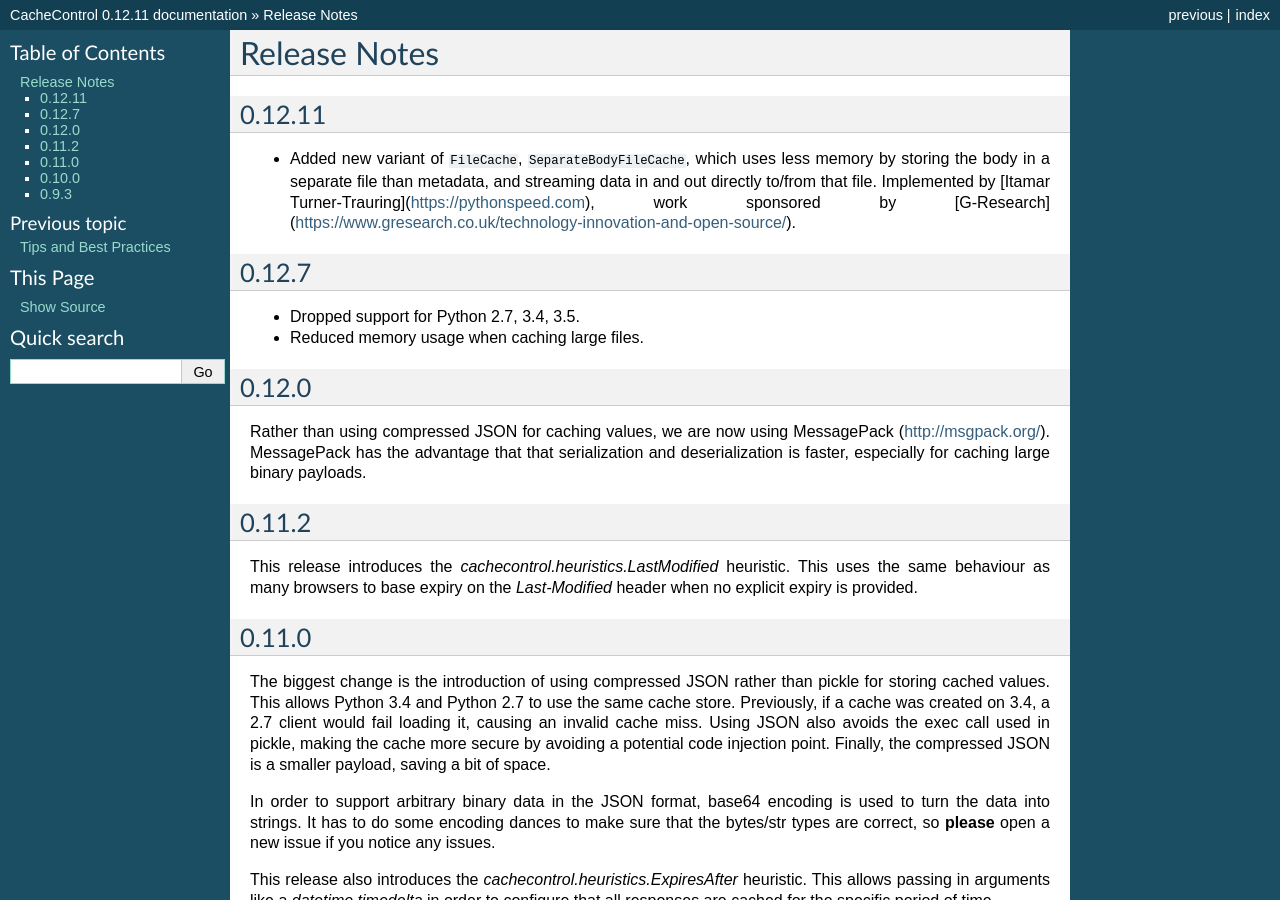
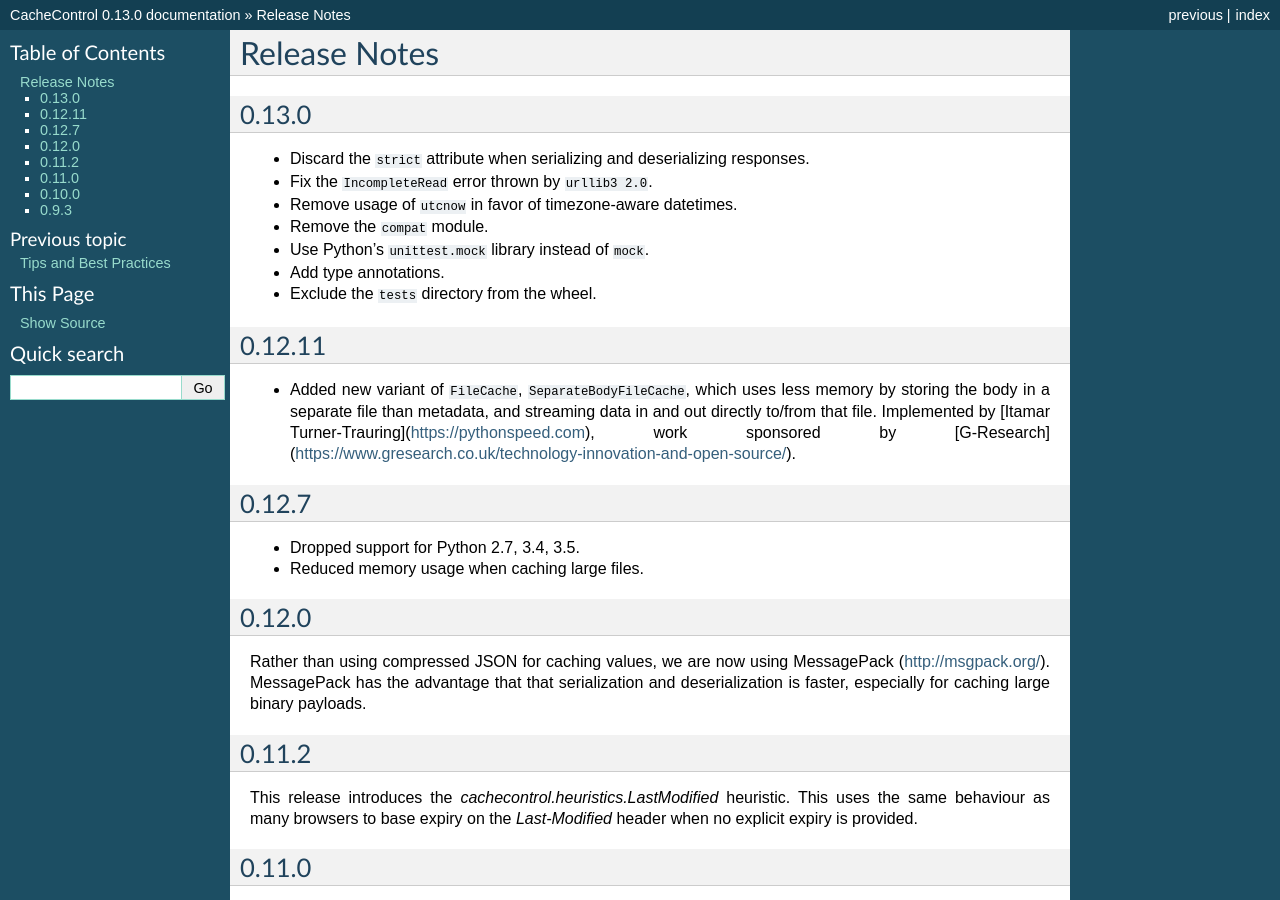
Before and after one commit to psf/cachecontrol, a Sphinx documentation site: the page built from docs/release_notes.rst, in a window 1280 px wide and 900 px high. Built offline with Sphinx 7.4.7, drawn with Linux system fonts in a browser that asks for light colours; some of the changed text lies outside the part shown.

Commit message:
Release 0.13.0
Signed-off-by: Frost Ming <me@frostming.com>

```diff
--- a/cachecontrol/__init__.py
+++ b/cachecontrol/__init__.py
@@ -8,7 +8,7 @@
 """
 __author__ = "Eric Larson"
 __email__ = "eric@ionrock.org"
-__version__ = "0.12.11"
+__version__ = "0.13.0"
 
 from cachecontrol.adapter import CacheControlAdapter
 from cachecontrol.controller import CacheController
--- a/docs/conf.py
+++ b/docs/conf.py
@@ -52,9 +52,9 @@
 # built documents.
 #
 # The short X.Y version.
-version = "0.12.11"
+version = "0.13.0"
 # The full version, including alpha/beta/rc tags.
-release = "0.12.11"
+release = "0.13.0"
 
 # The language for content autogenerated by Sphinx. Refer to documentation
 # for a list of supported languages.
--- a/docs/release_notes.rst
+++ b/docs/release_notes.rst
@@ -6,6 +6,17 @@
 ===============
  Release Notes
 ===============
+
+0.13.0
+======
+
+* Discard the ``strict`` attribute when serializing and deserializing responses.
+* Fix the ``IncompleteRead`` error thrown by ``urllib3 2.0``.
+* Remove usage of ``utcnow`` in favor of timezone-aware datetimes.
+* Remove the ``compat`` module.
+* Use Python's ``unittest.mock`` library instead of ``mock``.
+* Add type annotations.
+* Exclude the ``tests`` directory from the wheel.
 
 0.12.11
 =======
--- a/setup.cfg
+++ b/setup.cfg
@@ -9,9 +9,6 @@
 [tool:pytest]
 norecursedirs = bin lib include build
 
-[bdist_wheel]
-universal = 1
-
 [mypy]
 show_error_codes = true
 strict = true
--- a/setup.py
+++ b/setup.py
@@ -6,7 +6,7 @@
 
 long_description = open("README.rst").read()
 
-VERSION = "0.12.11"
+VERSION = "0.13.0"
 
 setup_params = dict(
     name="CacheControl",
```
Also changed, not shown: .bumpversion.cfg.
